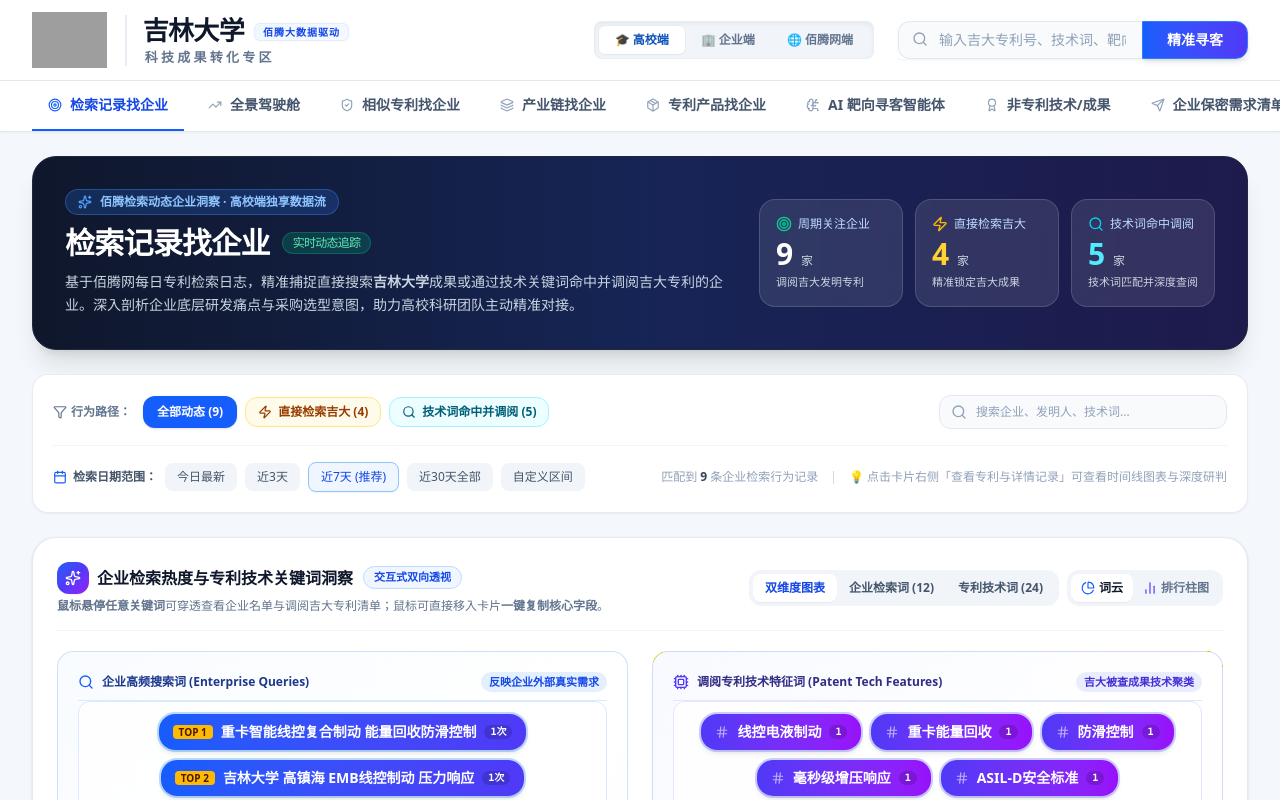
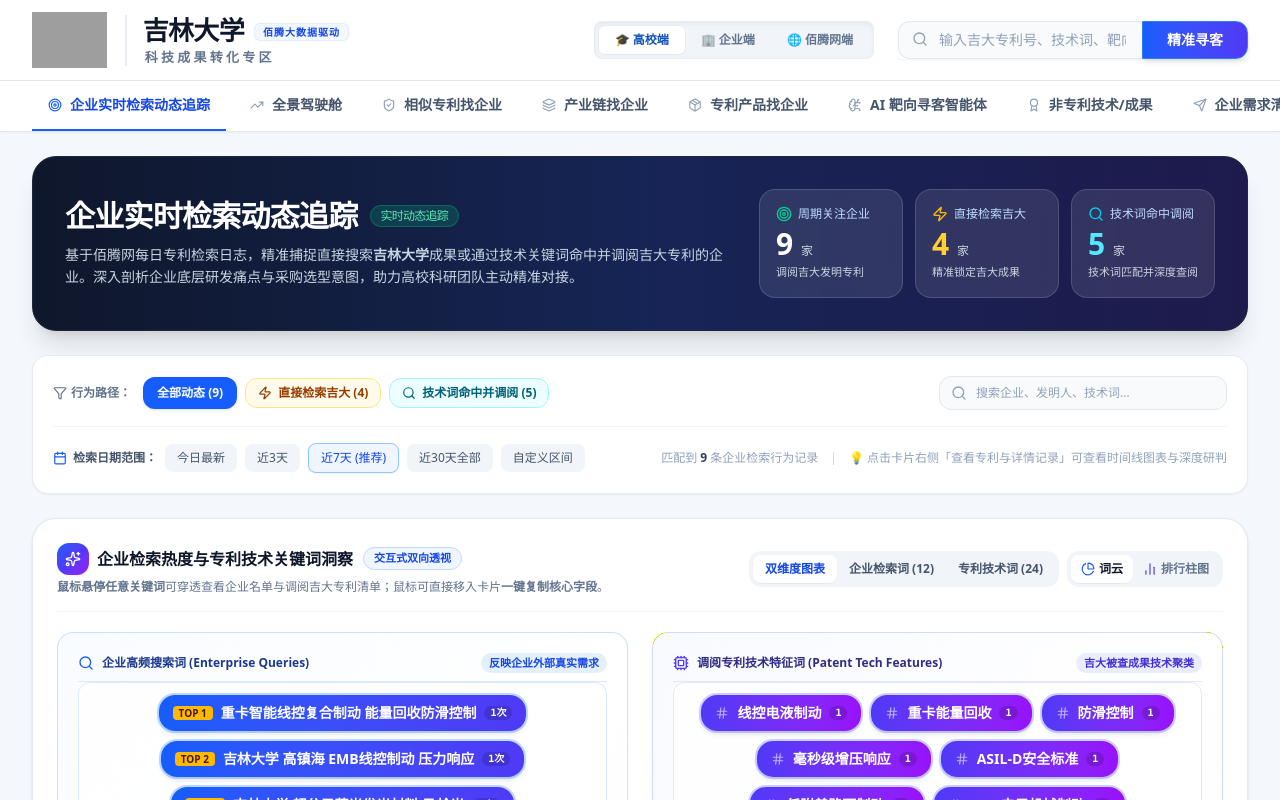
Before and after one commit to liuxgh/cgzh, a React (Vite) app: page / in a window 1280 px wide. Shown: the top 800 px of the page. Built offline with nearby package versions, Linux system fonts and the light colour scheme; grey boxes are pictures that could not be loaded.

Commit message:
refactor: update navigation labels and UI nomenclature
Rename "检索记录找企业" to "企业实时检索动态追踪" and "企业保密需求清单" to "企业需求清单" to improve clarity and professional tone across the navigation and dashboard components.

```diff
--- a/src/components/BaitenVisitorTrackerPage.tsx
+++ b/src/components/BaitenVisitorTrackerPage.tsx
@@ -240,13 +240,8 @@
       <div className="bg-gradient-to-r from-slate-900 via-blue-950 to-indigo-950 text-white rounded-3xl p-6 sm:p-8 shadow-xl border border-slate-800">
         <div className="flex flex-col lg:flex-row lg:items-center justify-between gap-6">
           <div className="space-y-2.5 max-w-2xl">
-            <div className="inline-flex items-center gap-2 px-3 py-1 rounded-full bg-blue-500/20 border border-blue-400/30 text-blue-300 text-xs font-semibold backdrop-blur-md">
-              <Sparkles className="w-3.5 h-3.5 text-blue-400" />
-              <span>佰腾检索动态企业洞察 · 高校端独享数据流</span>
-            </div>
-
             <h1 className="text-2xl sm:text-3xl font-extrabold tracking-tight text-white flex flex-wrap items-center gap-3">
-              <span>检索记录找企业</span>
+              <span>企业实时检索动态追踪</span>
               <span className="text-xs font-normal px-2.5 py-0.5 rounded-full bg-emerald-500/20 text-emerald-300 border border-emerald-500/30">
                 实时动态追踪
               </span>
--- a/src/components/Header.tsx
+++ b/src/components/Header.tsx
@@ -53,14 +53,14 @@
   const { themeConfig } = useAppTheme();
 
   const navItems = userRole === 'university' ? [
-    { key: 'baiten-visitor-tracker', label: '检索记录找企业', icon: Target, highlight: true },
+    { key: 'baiten-visitor-tracker', label: '企业实时检索动态追踪', icon: Target, highlight: true },
     { key: 'overview', label: '全景驾驶舱', icon: TrendingUp },
     { key: 'patent-similar', label: '相似专利找企业', icon: ShieldCheck },
     { key: 'industry-chain', label: '产业链找企业', icon: Layers },
     { key: 'patent-product', label: '专利产品找企业', icon: Package },
     { key: 'ai-agent', label: 'AI 靶向寻客智能体', icon: BrainCircuit },
     { key: 'unpatented-tech', label: '非专利技术/成果', icon: Award },
-    { key: 'university-demand-inbox', label: '企业保密需求清单', icon: Send }
+    { key: 'university-demand-inbox', label: '企业需求清单', icon: Send }
   ] : (selectedUniversity ? [
     { key: 'tech-map', label: '成果技术图谱', icon: Compass, highlight: true },
     { key: 'tech-search', label: 'AI智能匹配技术', icon: Search },
--- a/src/components/OverviewDashboard.tsx
+++ b/src/components/OverviewDashboard.tsx
@@ -97,7 +97,7 @@
         </div>
 
         <div className="flex items-center gap-1.5 text-xs font-bold text-blue-700 shrink-0 group-hover:translate-x-1 transition-transform">
-          <span>进入「检索记录找企业」</span>
+          <span>进入「企业实时检索动态追踪」</span>
           <ArrowRight className="w-4 h-4" />
         </div>
       </div>
--- a/src/components/UniversityDemandInboxPage.tsx
+++ b/src/components/UniversityDemandInboxPage.tsx
@@ -852,7 +852,7 @@
       <div className="bg-white rounded-2xl p-5 border border-slate-200/90 shadow-xs flex flex-col md:flex-row items-start md:items-center justify-between gap-4">
         <div>
           <h1 className="text-xl font-black text-slate-900 flex items-center gap-2">
-            企业保密需求清单
+            企业需求清单
             <span className="text-xs font-normal text-slate-500 bg-slate-100 px-2.5 py-0.5 rounded-full">
               共 {demands.length} 项有效需求
             </span>
```
